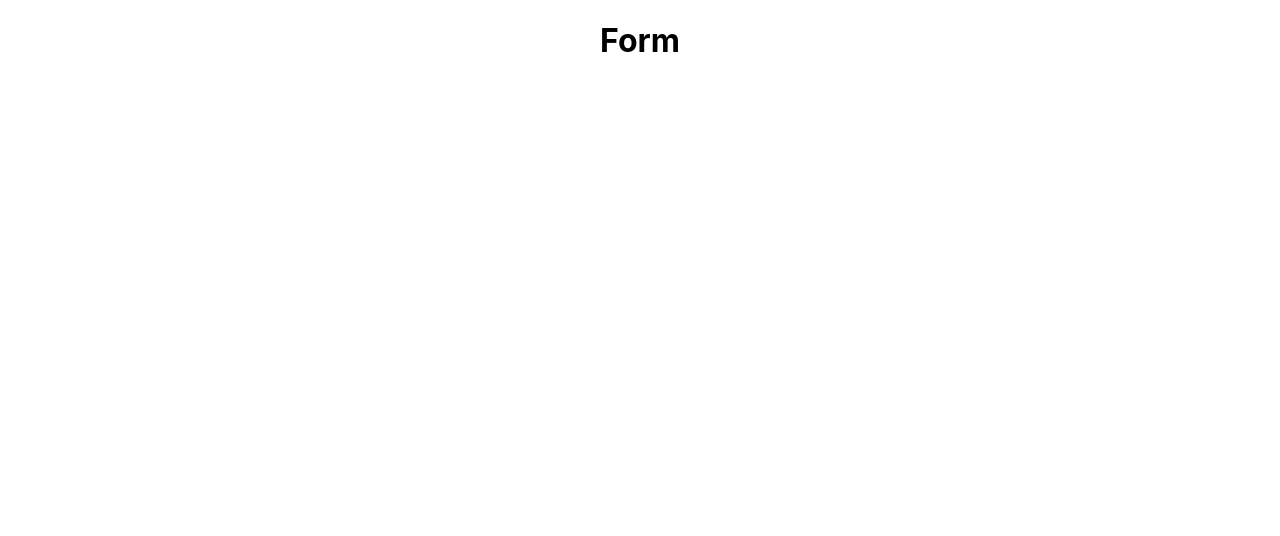
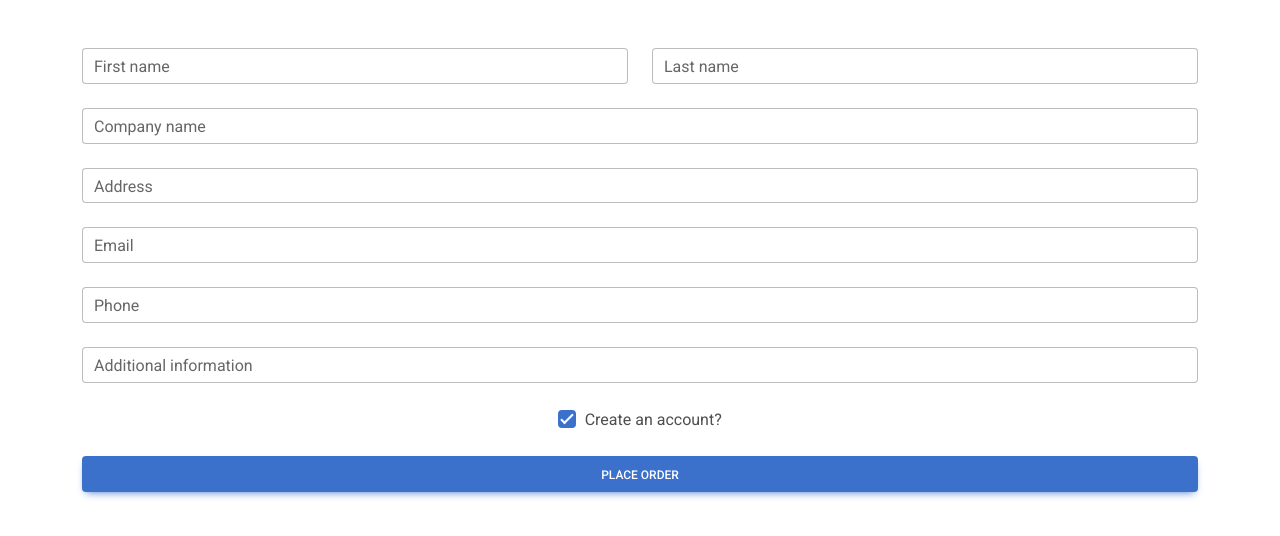
Before and after one commit to fossnsbm/techiesleuths23-web, a React (Create React App) app in the folder frontend/: page /form in a window 1280 px wide. Shown: the top 536 px of the page. Built offline with nearby package versions, Linux system fonts and the light colour scheme.

Commit message:
Added MDB

```diff
--- a/frontend/package.json
+++ b/frontend/package.json
@@ -3,9 +3,12 @@
   "version": "0.1.0",
   "private": true,
   "dependencies": {
+    "@fortawesome/fontawesome-free": "^6.4.0",
     "@testing-library/jest-dom": "^5.16.5",
     "@testing-library/react": "^13.4.0",
     "@testing-library/user-event": "^13.5.0",
+    "bootstrap": "^5.3.0",
+    "mdb-react-ui-kit": "^6.1.0",
     "react": "^18.2.0",
     "react-dom": "^18.2.0",
     "react-router-dom": "^6.8.1",
--- a/frontend/public/index.html
+++ b/frontend/public/index.html
@@ -15,6 +15,7 @@
       user's mobile device or desktop. See https://developers.google.com/web/fundamentals/web-app-manifest/
     -->
     <link rel="manifest" href="%PUBLIC_URL%/manifest.json" />
+    <link href="https://fonts.googleapis.com/css?family=Roboto:300,400,500,700&display=swap" rel="stylesheet" />
     <!--
       Notice the use of %PUBLIC_URL% in the tags above.
       It will be replaced with the URL of the `public` folder during the build.
--- a/frontend/src/index.css
+++ b/frontend/src/index.css
@@ -1,13 +1,13 @@
 body {
   margin: 0;
-  font-family: -apple-system, BlinkMacSystemFont, 'Segoe UI', 'Roboto', 'Oxygen',
-    'Ubuntu', 'Cantarell', 'Fira Sans', 'Droid Sans', 'Helvetica Neue',
-    sans-serif;
+  font-family: -apple-system, BlinkMacSystemFont, "Segoe UI", "Roboto", "Oxygen",
+    "Ubuntu", "Cantarell", "Fira Sans", "Droid Sans", "Helvetica Neue",
+    sans-serif, Roboto, Helvetica, Arial, sans-serif;
   -webkit-font-smoothing: antialiased;
   -moz-osx-font-smoothing: grayscale;
 }
 
 code {
-  font-family: source-code-pro, Menlo, Monaco, Consolas, 'Courier New',
+  font-family: source-code-pro, Menlo, Monaco, Consolas, "Courier New",
     monospace;
 }
--- a/frontend/src/index.js
+++ b/frontend/src/index.js
@@ -3,6 +3,8 @@ import ReactDOM from 'react-dom/client';
 import './index.css';
 import App from './App';
 import reportWebVitals from './reportWebVitals';
+import 'mdb-react-ui-kit/dist/css/mdb.min.css';
+import "@fortawesome/fontawesome-free/css/all.min.css";
 
 const root = ReactDOM.createRoot(document.getElementById('root'));
 root.render(
--- a/frontend/src/pages/Form.jsx
+++ b/frontend/src/pages/Form.jsx
@@ -1,11 +1,67 @@
-import React from 'react';
+import React from "react";
+import {
+  MDBRow,
+  MDBCol,
+  MDBInput,
+  MDBCheckbox,
+  MDBBtn,
+} from "mdb-react-ui-kit";
 
 const Form = () => {
-    return (
-        <div>
-            <h1>Form</h1>
-        </div>
-    );
+  return (
+    <>
+      <div className={"container mt-5"}>
+        <form>
+          <MDBRow className="mb-4">
+            <MDBCol>
+              <MDBInput id="form6Example1" label="First name" />
+            </MDBCol>
+            <MDBCol>
+              <MDBInput id="form6Example2" label="Last name" />
+            </MDBCol>
+          </MDBRow>
+
+          <MDBInput
+            wrapperClass="mb-4"
+            id="form6Example3"
+            label="Company name"
+          />
+          <MDBInput wrapperClass="mb-4" id="form6Example4" label="Address" />
+          <MDBInput
+            wrapperClass="mb-4"
+            type="email"
+            id="form6Example5"
+            label="Email"
+          />
+          <MDBInput
+            wrapperClass="mb-4"
+            type="tel"
+            id="form6Example6"
+            label="Phone"
+          />
+
+          <MDBInput
+            wrapperClass="mb-4"
+            textarea
+            id="form6Example7"
+            rows={4}
+            label="Additional information"
+          />
+
+          <MDBCheckbox
+            wrapperClass="d-flex justify-content-center mb-4"
+            id="form6Example8"
+            label="Create an account?"
+            defaultChecked
+          />
+
+          <MDBBtn className="mb-4" type="submit" block>
+            Place order
+          </MDBBtn>
+        </form>
+      </div>
+    </>
+  );
 };
 
 export default Form;
```
Also changed, not shown: 1 other file (tests, documents, lock files or other folders).
